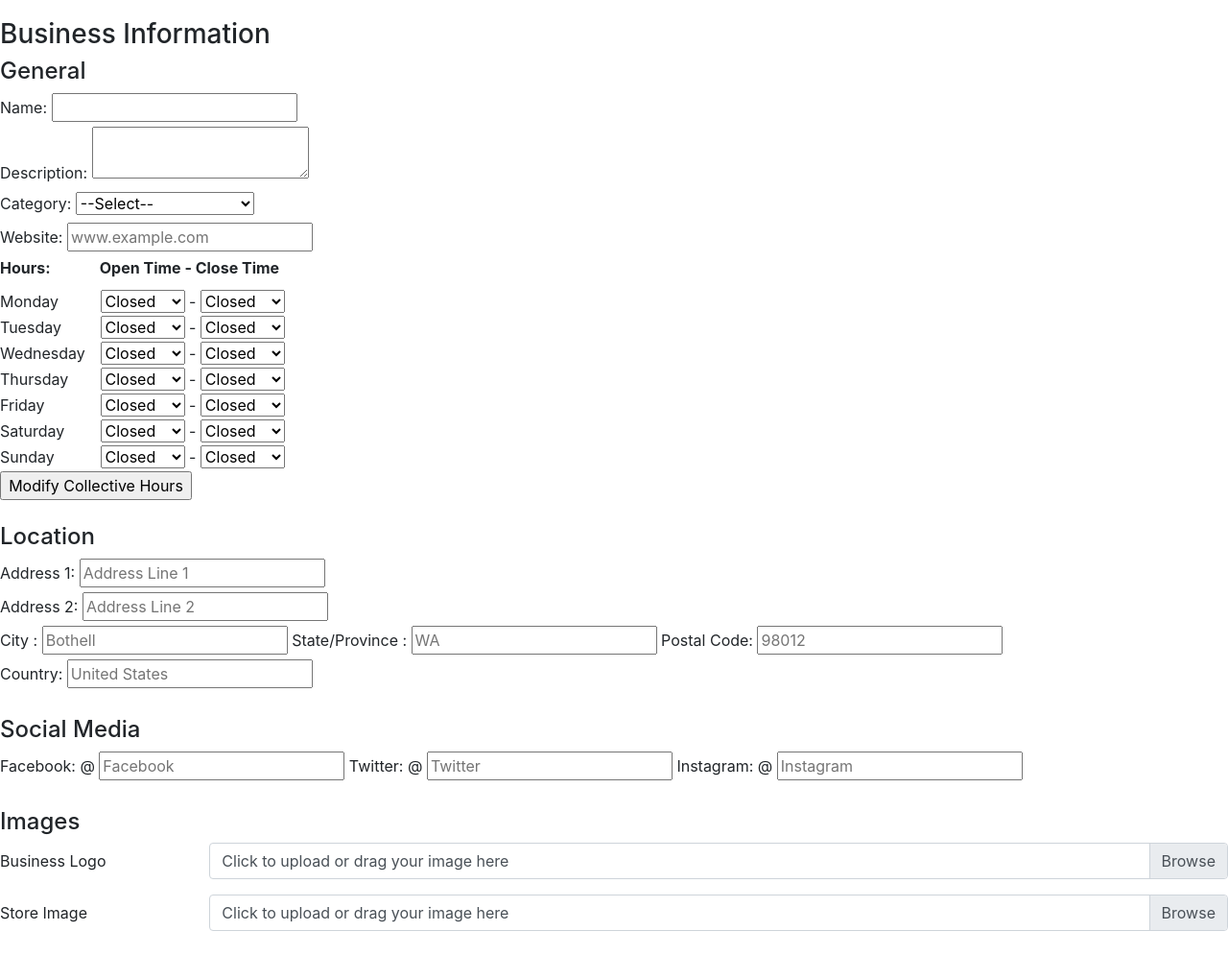
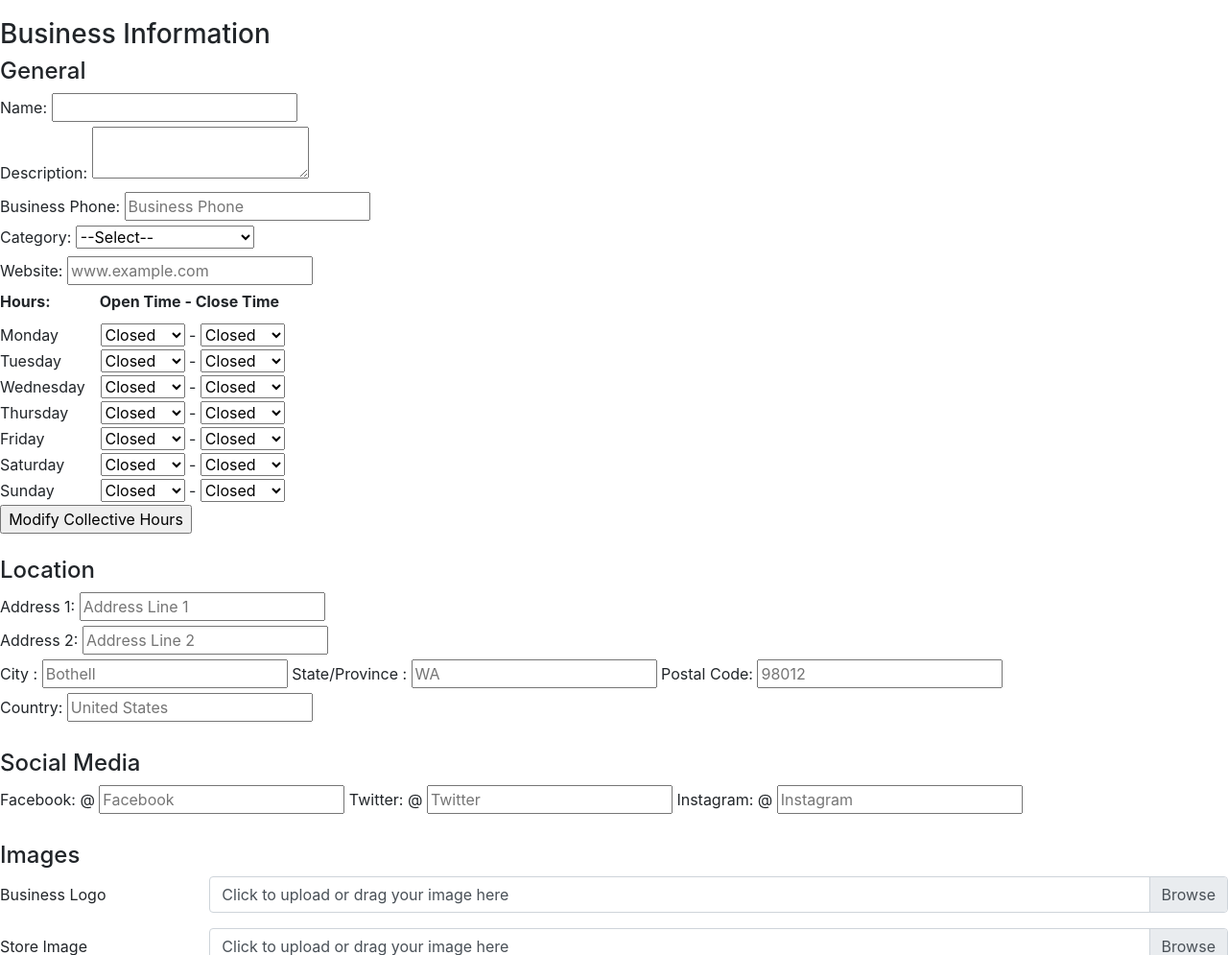
Before and after one commit to Cascadia-Connections/orca-stars, an ASP.NET Core app: template OrcaStarsWebApplication/Views/Admin/Edit.cshtml in a window 1280 px wide. Shown: the part 323-1318 px from the top of the page at 96% size. Run offline with ASP.NET Core 8, Linux system fonts and the light colour scheme; the template is opened without the code that fills it, so the values that code supplies are empty; some libraries are stand-ins or nearby versions.

Commit message:
modifies edit form and remove id from form

```diff
--- a/OrcaStarsWebApplication/Views/Admin/Edit.cshtml
+++ b/OrcaStarsWebApplication/Views/Admin/Edit.cshtml
@@ -66,6 +66,10 @@
         <label>Description:</label>
         <textarea asp-for="Description"></textarea>
         <span asp-validation-for="Description"></span>
+        <br />
+        <label>Business Phone:</label>
+        <input asp-for="BusinessPhone" type="text" name="BusinessPhone" placeholder="Business Phone">
+        <span asp-validation-for="BusinessPhone"></span>
         <br />
         <label>Category:</label>
         <select asp-for="Category" id="Category">
--- a/OrcaStarsWebApplication/Views/Admin/Form.cshtml
+++ b/OrcaStarsWebApplication/Views/Admin/Form.cshtml
@@ -55,9 +55,6 @@
                 <a class="button" asp-action="ConfirmDisplay" asp-controller="Admin" asp-route-id="@Model.ExistingId">Save As New Business</a>
                 ?
             </div>
-        </div>
-        <div style="display: block;">
-            <label asp-for="ExistingId">@Model.ExistingId</label>
         </div>
 
         <!-- enctype="multipart/form-data" allows us to use IFormFile-->
```
